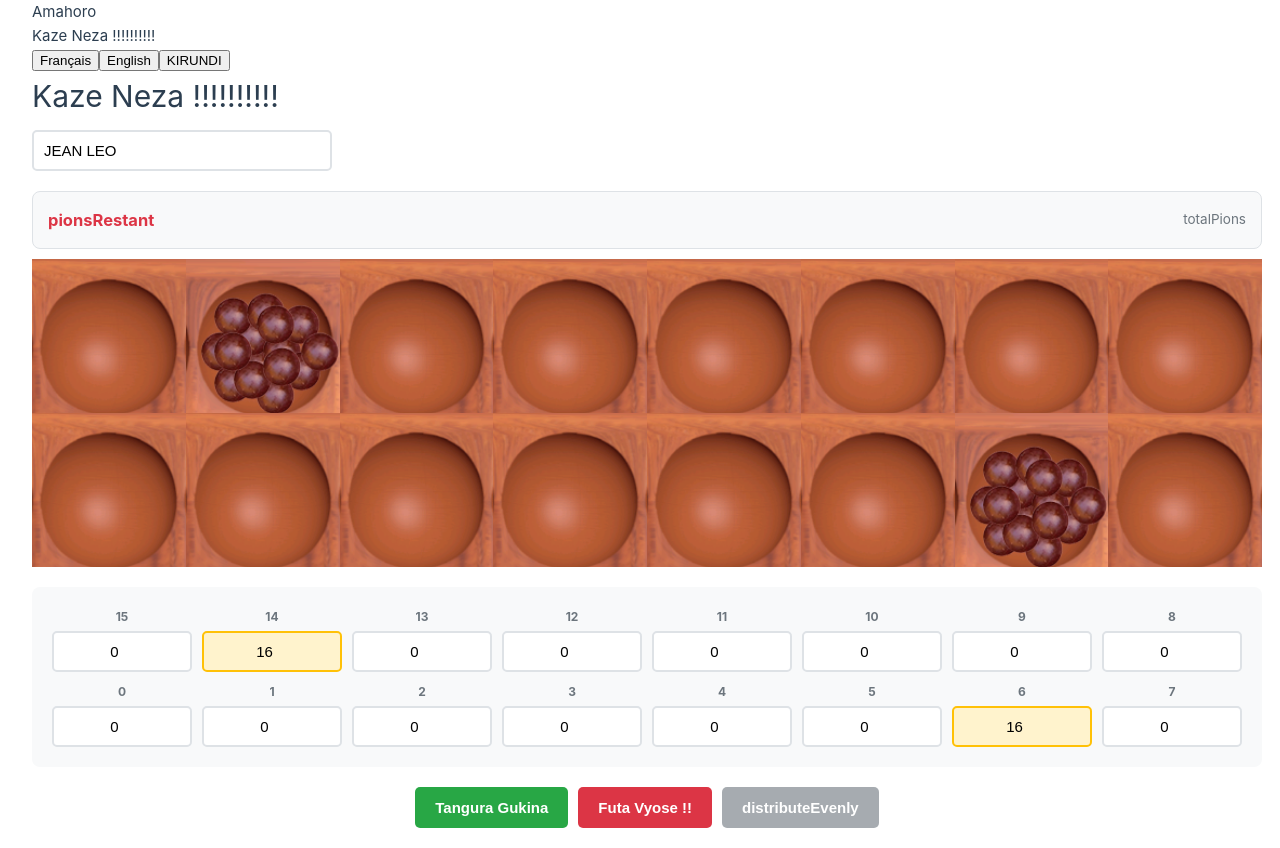
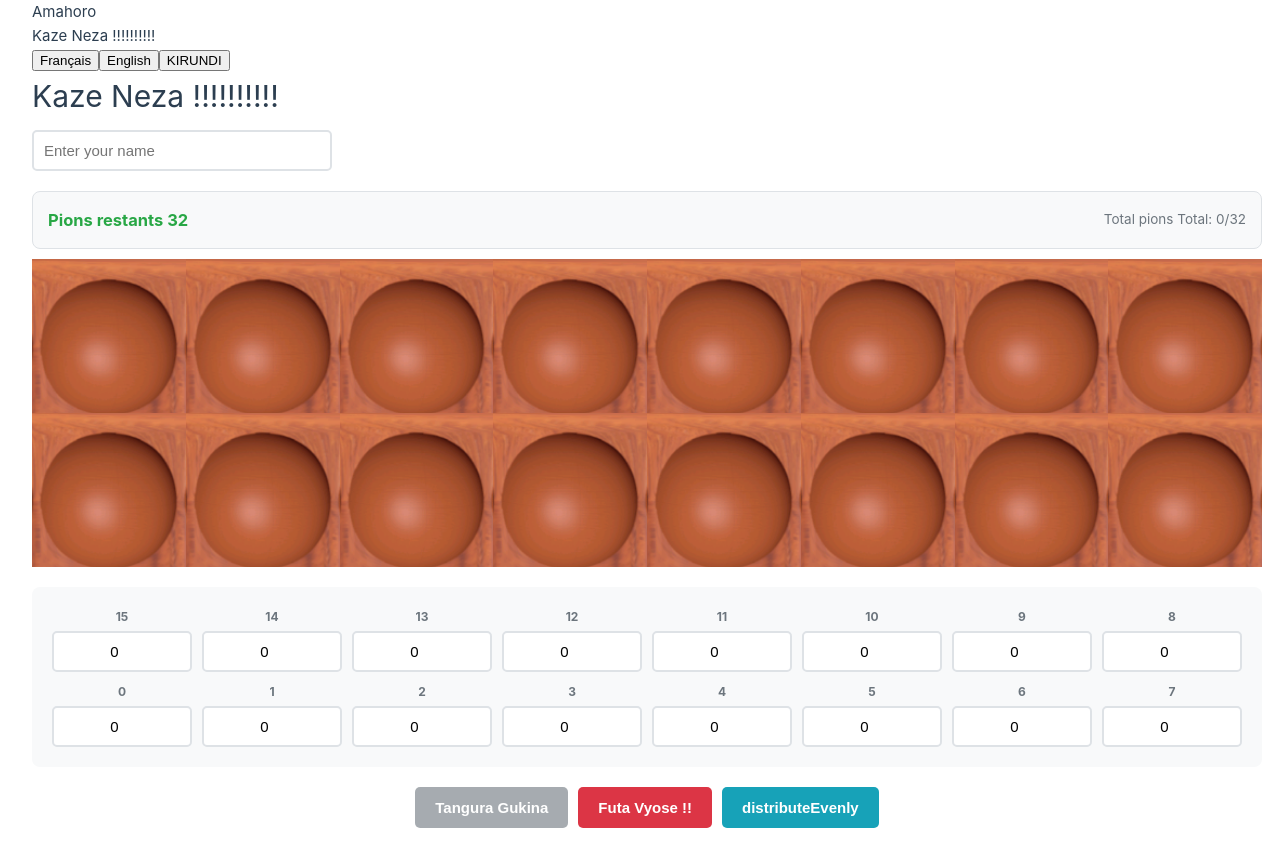
Before and after one commit to Jean-Lionel/hackaton_urubugu_ui, a Vue app: page / in a window 1280 px wide. Built offline with nearby package versions, Linux system fonts and the light colour scheme.

Commit message:
add listener

```diff
--- a/src/locales/en.json
+++ b/src/locales/en.json
@@ -3,5 +3,7 @@
   "welcome": "Welcome to my website",
   "beginGame": "Start Game",
   "reset": "Reset",
-  "play": "Play"
+  "play": "Play",
+  "pionsRestant": "Pions restants",
+  "totalPions": "Total pions"
 }
--- a/src/locales/fr.json
+++ b/src/locales/fr.json
@@ -3,5 +3,7 @@
   "welcome": "Bienvenue sur mon site web",
   "beginGame": "Commencer le jeu",
   "reset": "Reinitialiser",
-  "play": "Jouer"
+  "play": "Jouer",
+  "pionsRestant${count}": "Pions restants",
+  "totalPions": "Total pions"
 }
--- a/src/locales/run.json
+++ b/src/locales/run.json
@@ -3,5 +3,7 @@
   "welcome": "Kaze Neza !!!!!!!!!!",
   "beginGame": "Tangura Gukina",
   "reset": "Futa Vyose !!",
-  "play": "KINA"
+  "play": "KINA",
+  "pionsRestant": "Pions restants",
+  "totalPions": "Total pions"
 }
--- a/src/views/Login.vue
+++ b/src/views/Login.vue
@@ -13,12 +13,13 @@
           class="pions-restant"
           :class="{ 'pions-warning': PION_RESTANT <= 5, 'pions-error': PION_RESTANT <= 0 }"
         >
-          {{ $t('pionsRestant', { count: PION_RESTANT }) || `Pions restants: ${PION_RESTANT}` }}
+          {{ $t('pionsRestant') || `Pions restants: ${PION_RESTANT}` }}
+          {{ PION_RESTANT }}
         </span>
-        <span class="pions-total">{{
-          $t('totalPions', { total: totalPions, max: MAX_PIONS }) ||
-          `Total: ${totalPions}/${MAX_PIONS}`
-        }}</span>
+        <span class="pions-total"
+          >{{ $t('totalPions') || `Total: ${totalPions}/${MAX_PIONS}` }}
+          {{ `Total: ${totalPions}/${MAX_PIONS}` }}
+        </span>
       </div>
 
       <Pallette :user="user" :showAgapata="false" />
@@ -71,9 +72,9 @@ import { useStore } from 'vuex'
 const { t } = useI18n()
 const store = useStore()
 
-const name = ref('JEAN LEO')
+const name = ref('')
 const positions = ref([15, 14, 13, 12, 11, 10, 9, 8, 0, 1, 2, 3, 4, 5, 6, 7])
-const cases = ref([0, 16, 0, 0, 0, 0, 0, 0, 0, 0, 0, 0, 0, 0, 16, 0])
+const cases = ref([0, 0, 0, 0, 0, 0, 0, 0, 0, 0, 0, 0, 0, 0, 0, 0])
 const caseErrors = ref({})
 const globalError = ref('')
 const MAX_PIONS = 32
```
